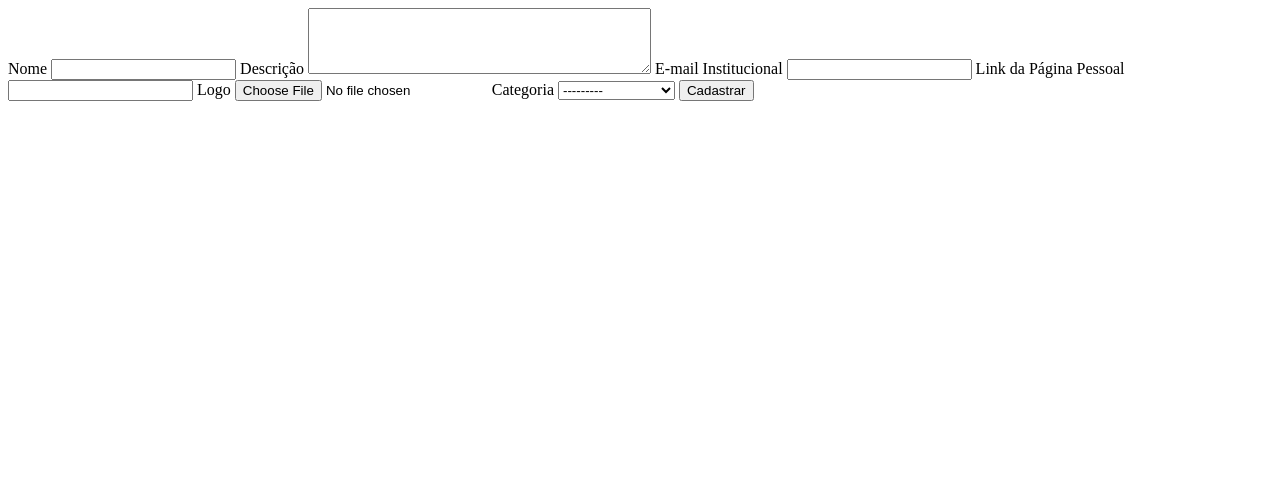
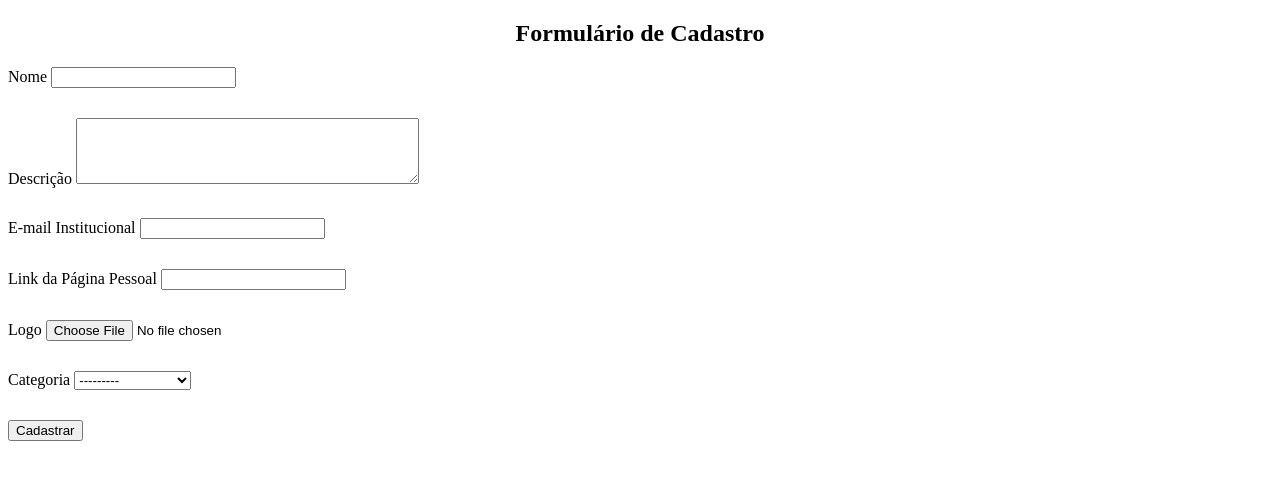
Before and after one commit to fabiomirs/eco-da-mata, a Django app: template people_app/templates/people_register.html in a window 1280 px wide. Shown: the top 480 px of the page. Run offline with Django 3.2, Linux system fonts and the light colour scheme; the template is opened without the code that fills it: values that come from a table or form of the project are taken from there, others are empty.

Commit message:
💄 feat: Estilização CSS do formulário

```diff
--- a/people_app/templates/people_register.html
+++ b/people_app/templates/people_register.html
@@ -1,36 +1,42 @@
 <!DOCTYPE html>
-<html>
+<html lang="pt-br">
 <head>
-        <meta charset="utf-8">
+    <meta charset="UTF-8">
     <meta http-equiv="X-UA-Compatible" content="IE=edge">
-        <title></title>
-        <meta name="description" content="">
-        <meta name="viewport" content="width=device-width, initial-scale=1">
-        <link rel="stylesheet" href="">
+    <meta name="viewport" content="width=device-width, initial-scale=1.0">
+    <title>Formulário de Cadastro</title>
 </head>
 <body>
+    <div style="margin-bottom: 20px;">
+        <h2 style="text-align: center;">Formulário de Cadastro</h2>
         <form method="post" enctype="multipart/form-data">
             {% csrf_token %}
-
-        <label for= "{{form.name.id_for_label}}"> Nome </label>
+            <div style="margin-bottom: 30px;">
+                <label for="{{form.name.id_for_label}}">Nome</label>
                 {{form.name}}
-
-        <label for = "{{form.description.id_for_label}}"> Descrição </label>
+            </div>
+            <div style="margin-bottom: 30px;">
+                <label for="{{form.description.id_for_label}}">Descrição</label>
                 {{form.description}}
-
-        <label for="{{ form.institutional_email.id_for_label }}">E-mail Institucional</label>
-        {{ form.institutional_email }}
-
-        <label for="{{ form.personal_page_link.id_for_label }}">Link da Página Pessoal</label>
-        {{ form.personal_page_link }}
-
-        <label for="{{ form.logo.id_for_label }}">Logo</label>
-        {{ form.logo }}
-
-        <label for="{{ form.category.id_for_label }}">Categoria</label>
-        {{ form.category }}
-
+            </div>
+            <div style="margin-bottom: 30px;">
+                <label for="{{form.institutional_email.id_for_label}}">E-mail Institucional</label>
+                {{form.institutional_email}}
+            </div>
+            <div style="margin-bottom: 30px;">
+                <label for="{{form.personal_page_link.id_for_label}}">Link da Página Pessoal</label>
+                {{form.personal_page_link}}
+            </div>
+            <div style="margin-bottom: 30px;">
+                <label for="{{form.logo.id_for_label}}">Logo</label>
+                {{form.logo}}
+            </div>
+            <div style="margin-bottom: 30px;">
+                <label for="{{form.category.id_for_label}}">Categoria</label>
+                {{form.category}}
+            </div>
             <button type="submit">Cadastrar</button>
         </form>
+    </div>
 </body>
 </html>
```
Lines whose indentation alone changed are shown as unchanged.
